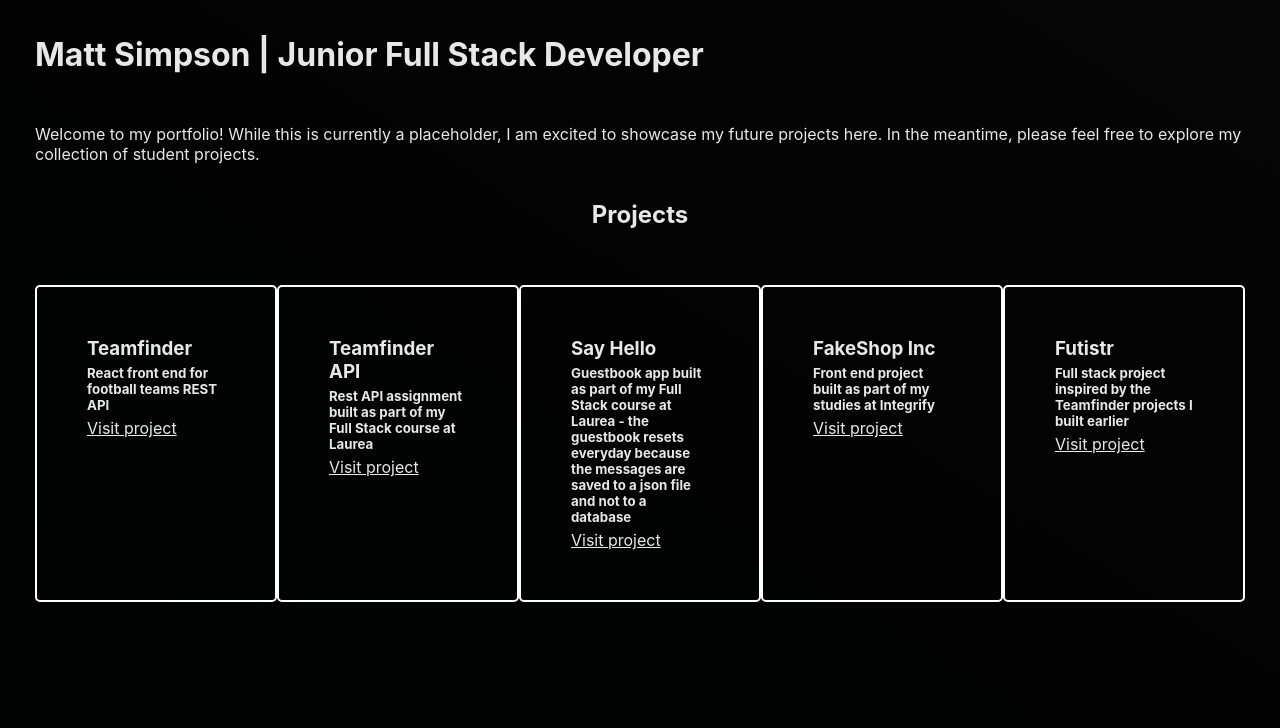
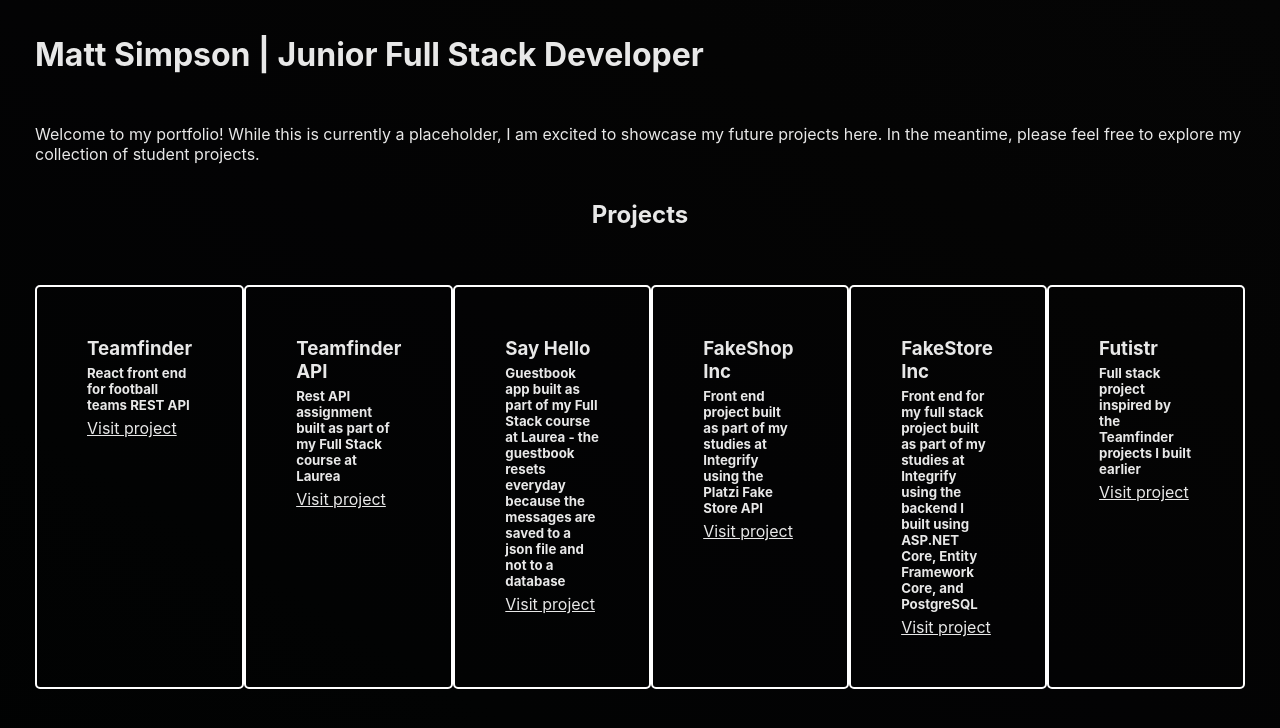
Before and after one commit to MattiHel85/mattisimpson.fi, a React (Create React App) app: page / in a window 1280 px wide. Shown: the top 728 px of the page. Built offline with nearby package versions, Linux system fonts and the light colour scheme.

Commit message:
Add Fakestore deployed project

```diff
--- a/src/components/Projects.js
+++ b/src/components/Projects.js
@@ -21,7 +21,12 @@ const Projects = () => {
         {
             name: "FakeShop Inc",
             url: "https://fakeshop-inc.netlify.app/",
-            comment: "Front end project built as part of my studies at Integrify"
+            comment: "Front end project built as part of my studies at Integrify using the Platzi Fake Store API"
+        },
+        {
+            name: "FakeStore Inc",
+            url: "https://fakestoreinc.netlify.app/",
+            comment: "Front end for my full stack project built as part of my studies at Integrify using the backend I built using ASP.NET Core, Entity Framework Core, and PostgreSQL"
         },
         {
             name: "Futistr",
```
